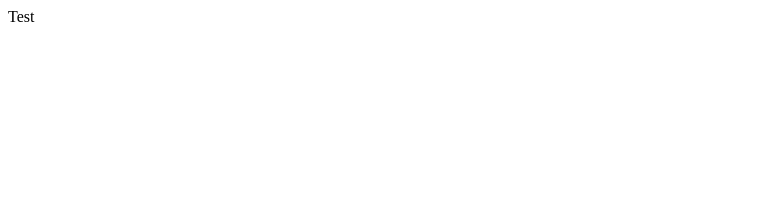
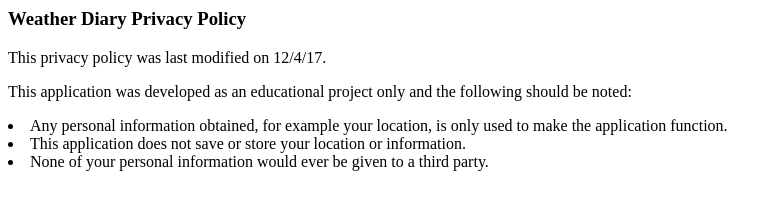
Before and after one commit to moranpatrick/moranpatrick.github.io, a plain HTML site: page index.html in a window 1280 px wide. Shown: the whole page, without its empty margins (0-782 px from the left). Drawn offline with Linux system fonts and the light colour scheme.

Commit message:
Update Index

```diff
--- a/index.html
+++ b/index.html
@@ -1 +1,8 @@
-Test
+<h3>Weather Diary Privacy Policy</h3>
+
+<p>This privacy policy was last modified on 12/4/17. </p>
+<p>This application was developed as an educational project only and the following should be noted:</p>
+
+<li>Any personal information obtained, for example your location, is only used to make the application function.</li>
+<li>This application does not save or store your location or information.</li>
+<li>None of your personal information would ever be given to a third party.</li>
```
